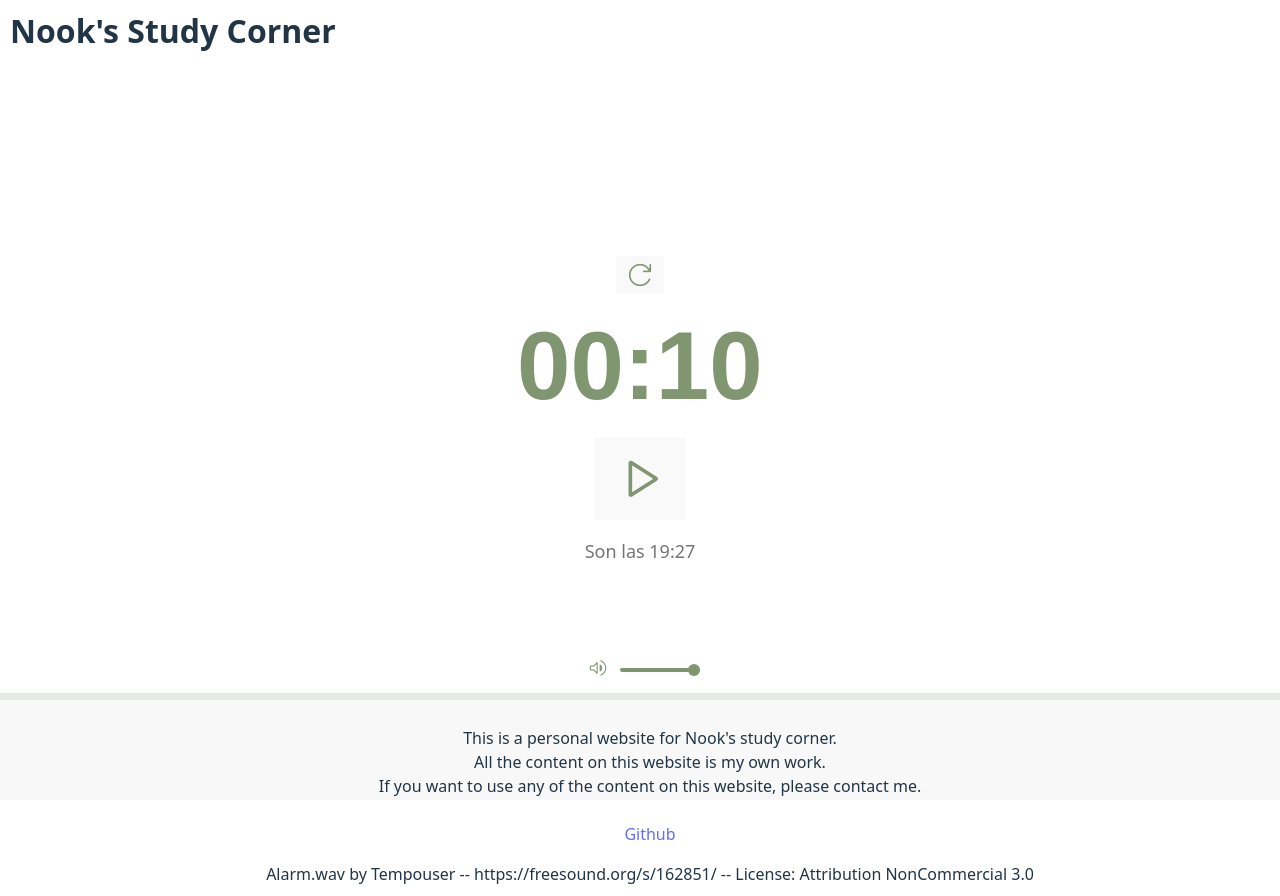
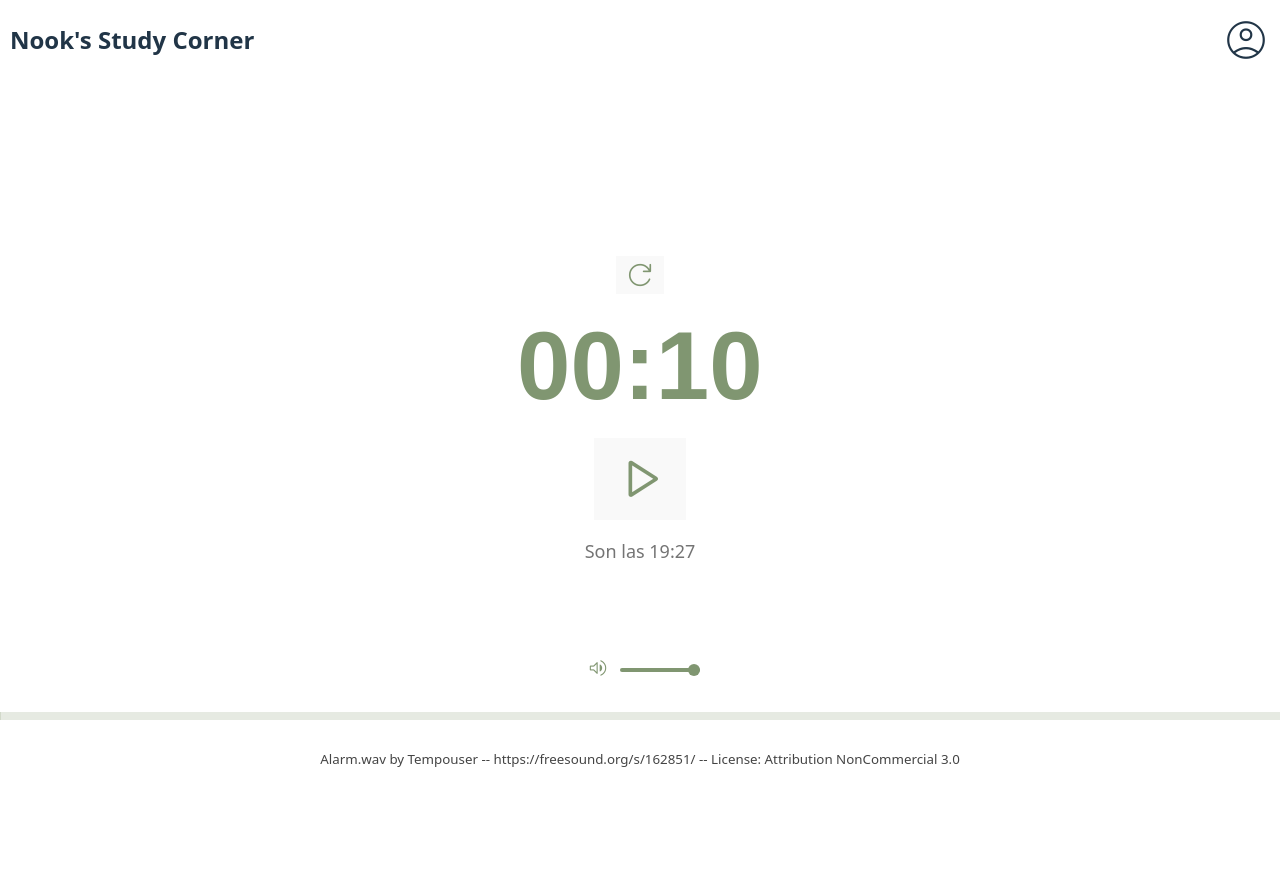
Before and after one commit to arantxaMain/nooks-study-corner-3.0, a React (Vite) app in the folder frontend/: page / in a window 1280 px wide. After the commit the page ends 800 px from the top, so only its background shows below. Built offline with nearby package versions, Linux system fonts and the light colour scheme; a web font is replaced by a local one.

Commit message:
fix anchos

```diff
--- a/frontend/src/main.tsx
+++ b/frontend/src/main.tsx
@@ -7,20 +7,13 @@ createRoot(document.getElementById('root')!).render(
   <StrictMode>
     <header className="header">
       <h1>Nook's Study Corner</h1>
+      <span className="material-symbols-rounded">
+        account_circle
+      </span>
     </header>
-      <App />
+    <App />
     <footer className="footer">
       <div className="footer-text">
-        <p>
-          This is a personal website for Nook's study corner.
-          <br />
-          All the content on this website is my own work.
-          <br />
-          If you want to use any of the content on this website, please contact me.
-          <br />
-          <br />
-          <a href="#">Github</a>
-        </p>
         <p>Alarm.wav by Tempouser -- https://freesound.org/s/162851/ -- License: Attribution NonCommercial 3.0</p>
       </div>
     </footer>
--- a/frontend/src/styles/components/Progress.css
+++ b/frontend/src/styles/components/Progress.css
@@ -3,9 +3,9 @@
   bottom: 0;
   left: 0;
   right: 0;
-  margin-bottom: 6.2em;
+  margin-bottom: 5em;
   height: 0.5rem;
-  width: 100%;
+  width: 101%;
   overflow: hidden;
   background-color: rgba(128, 150, 113, 0.2);
 }
--- a/frontend/src/styles/index.css
+++ b/frontend/src/styles/index.css
@@ -34,28 +34,42 @@
   position: fixed;
   top: 0;
   left: 0;
-  width: 100%;
+  right: 0;
   height: 5em;
   padding: 10px;
+  display: flex;
+  justify-content: space-between;
+  align-items: center;
+  box-sizing: border-box;
+}
+
+.header span {
+  font-size: 3em;
 }
 
 body {
   margin: 0;
   display: block;
   min-width: 320px;
-  min-height: 100vh;
+  overflow-x: hidden;
 }
-
 
 .footer {
   position: fixed;
   bottom: 0;
   left: 0;
-  width: 100%;
-  background-color: #f8f8f8;
+  right: 0;
   padding: 10px;
-  text-align: center;
   height: 5em;
+  display: flex;
+  justify-content: center;
+  align-items: center;
+  box-sizing: border-box;
+}
+
+.footer-text {
+  font-size: smaller;
+  color: rgb(68, 68, 68);
 }
 
 a {
@@ -68,7 +82,7 @@ a:hover {
 }
 
 h1 {
-  font-size: 2em;
+  font-size: 1.5em;
   line-height: 0;
 }
 
@@ -78,26 +92,6 @@ button {
   cursor: pointer;
   outline: none;
 }
-
-/* button {
-  border-radius: 8px;
-  border: 1px solid transparent;
-  padding: 0.6em 1.2em;
-  font-size: 1em;
-  font-weight: 500;
-  font-family: inherit;
-  background-color: #1a1a1a;
-  cursor: pointer;
-  transition: border-color 0.25s;
-}
-
-button:hover {
-  border-color: #646cff;
-}
-button:focus,
-button:focus-visible {
-  outline: 4px auto -webkit-focus-ring-color;
-} */
 
 @media (prefers-color-scheme: light) {
   :root {
```
